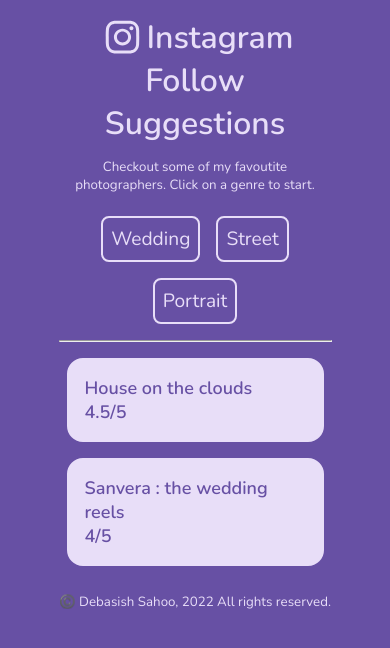
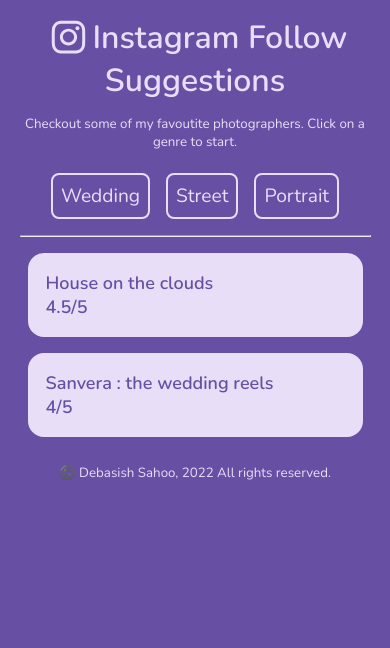
Before and after one commit to DebasishSahoo10/follow-suggestioner, a React (Create React App) app: page / in a window 390 px wide. Shown: the top 648 px of the page. Built offline with nearby package versions, Linux system fonts and the light colour scheme.

Commit message:
style : added responsiveness

```diff
--- a/src/styles.css
+++ b/src/styles.css
@@ -77,3 +77,9 @@
   margin-bottom: 0.5rem;
   color: var(--secondary-color);
 }
+
+@media only screen and (max-width: 900px) {
+  .App {
+    width: 90%;
+  }
+}
```
